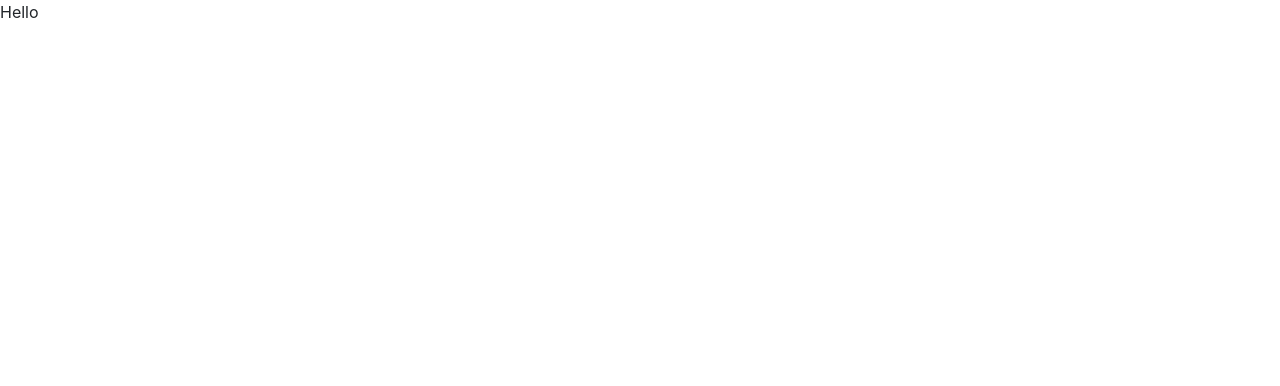
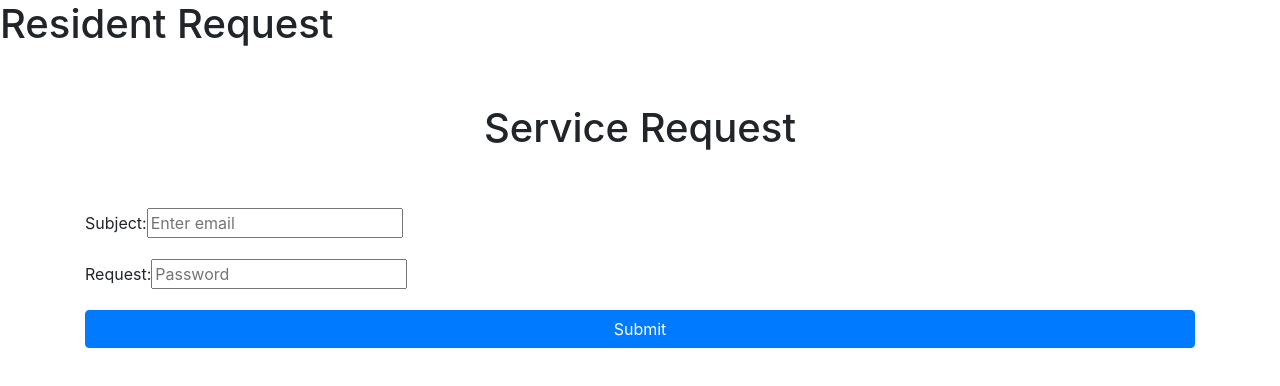
Before and after one commit to raquelm9/Homy, a React (Create React App) app in the folder client/: page /resident-request in a window 1280 px wide. Shown: the top 386 px of the page. Built offline with nearby package versions, Linux system fonts and the light colour scheme.

Commit message:
whatwg fetch and formik installed

```diff
--- a/client/package.json
+++ b/client/package.json
@@ -7,12 +7,15 @@
     "@testing-library/react": "^11.2.2",
     "@testing-library/user-event": "^12.6.0",
     "bootstrap": "^4.5.3",
+    "formik": "^2.2.6",
     "react": "^17.0.1",
     "react-bootstrap": "^1.4.3",
     "react-dom": "^17.0.1",
     "react-router-dom": "^5.2.0",
     "react-scripts": "4.0.1",
-    "web-vitals": "^0.2.4"
+    "web-vitals": "^0.2.4",
+    "whatwg-fetch": "^3.5.0",
+    "yup": "^0.32.8"
   },
   "scripts": {
     "start": "react-scripts start",
--- a/client/src/app/App.js
+++ b/client/src/app/App.js
@@ -3,8 +3,8 @@ import { BrowserRouter as Router, Route, Switch } from "react-router-dom";
 import "bootstrap/dist/css/bootstrap.min.css";
 
 //Pages
-import MainPage from "../pages/MainPage/MainPage";
-import ResidentRequest from "../pages/ResidentRequest/ResidentRequest";
+import MainPage from "../pages/Residents/MainPage/MainPage";
+import ResidentRequest from "../pages/Residents/ResidentRequest/ResidentRequest";
 
 function App() {
   return (
--- /dev/null
+++ b/client/src/components/ResidentRequestForm/ResidentRequestForm.jsx
@@ -0,0 +1,33 @@
+import React from "react";
+import { Formik, Form, Field } from "formik";
+
+function ResidentRequestForm() {
+  return (
+    <div className="container">
+      <div className="row mb-5">
+        <div className="col-lg-12 text-center">
+          <h1 className="mt-5">Service Request</h1>
+        </div>
+      </div>
+      <div className="row">
+        <div className="col-lg-12">
+          <form>
+            <div className="form-group">
+              <label>Subject: </label>
+              <input type="email" name="email" placeholder="Enter email" />
+            </div>
+            <div className="form-group">
+              <label>Request: </label>
+              <input type="password" name="password" placeholder="Password" />
+            </div>
+            <button type="submit" className="btn btn-primary btn-block">
+              Submit
+            </button>
+          </form>
+        </div>
+      </div>
+    </div>
+  );
+}
+
+export default ResidentRequestForm;
--- a/client/src/pages/ResidentRequest/ResidentRequest.jsx
+++ /dev/null
@@ -1,11 +0,0 @@
-import React from "react";
-
-function ResidentRequest() {
-  return (
-    <div>
-      <p>Hello</p>
-    </div>
-  );
-}
-
-export default ResidentRequest;
--- /dev/null
+++ b/client/src/pages/Residents/ResidentRequest/ResidentRequest.jsx
@@ -0,0 +1,13 @@
+import React from "react";
+import ResidentRequestForm from "../../../components/ResidentRequestForm/ResidentRequestForm";
+
+function ResidentRequest() {
+  return (
+    <div>
+      <h1>Resident Request</h1>
+      <ResidentRequestForm></ResidentRequestForm>
+    </div>
+  );
+}
+
+export default ResidentRequest;
```
Also changed, not shown: client/src/components/ResidentRequestForm/validations/resident_request_validations.js (added, +27 -0 lines), client/src/services/http-service.js (added, +16 -0 lines), client/src/components/ResidentRequestForm/ResidentRequestForm.css (added), client/src/pages/Residents/MainPage/MainPage.jsx (renamed from client/src/pages/MainPage/MainPage.jsx), 2 other files (tests, documents, lock files or other folders).
